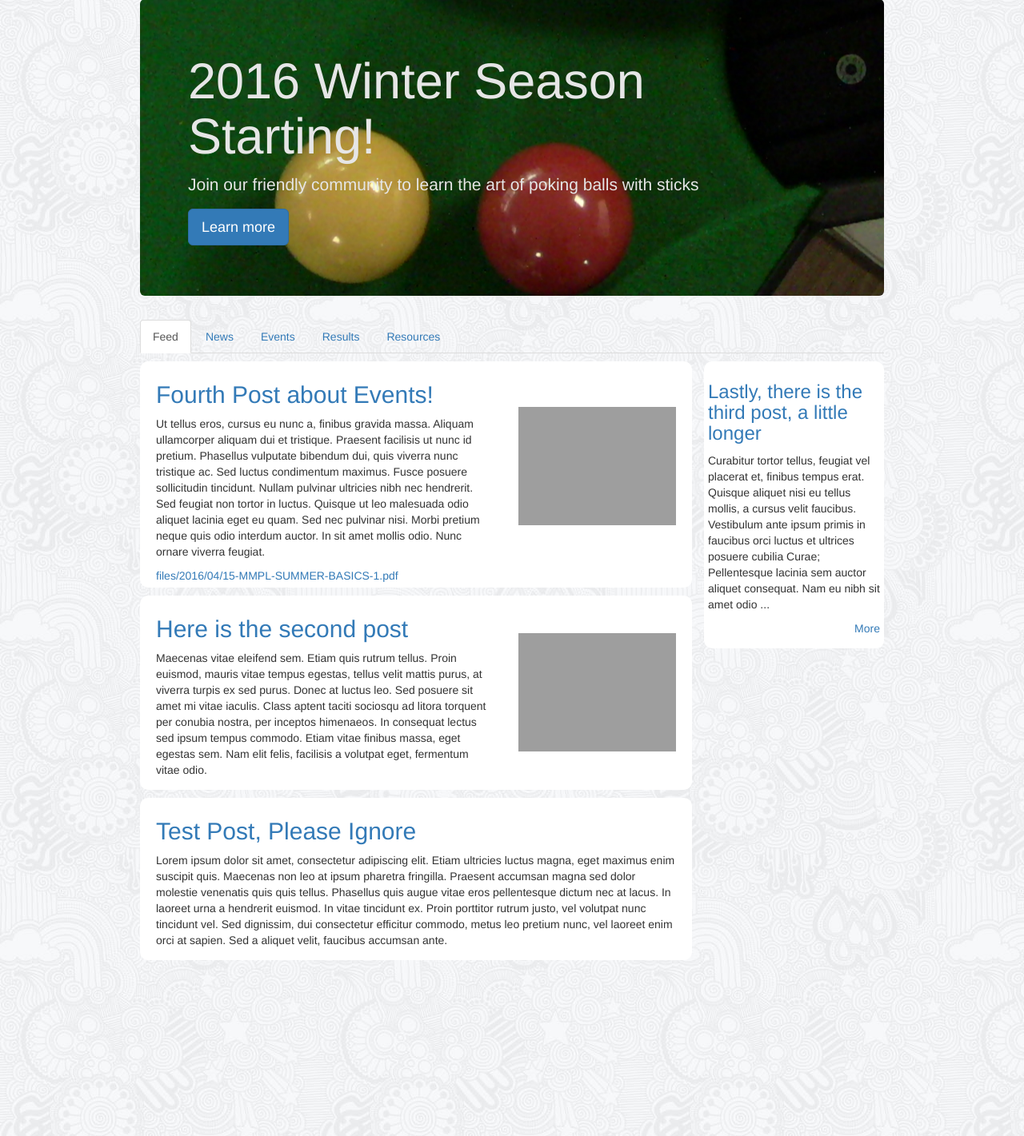
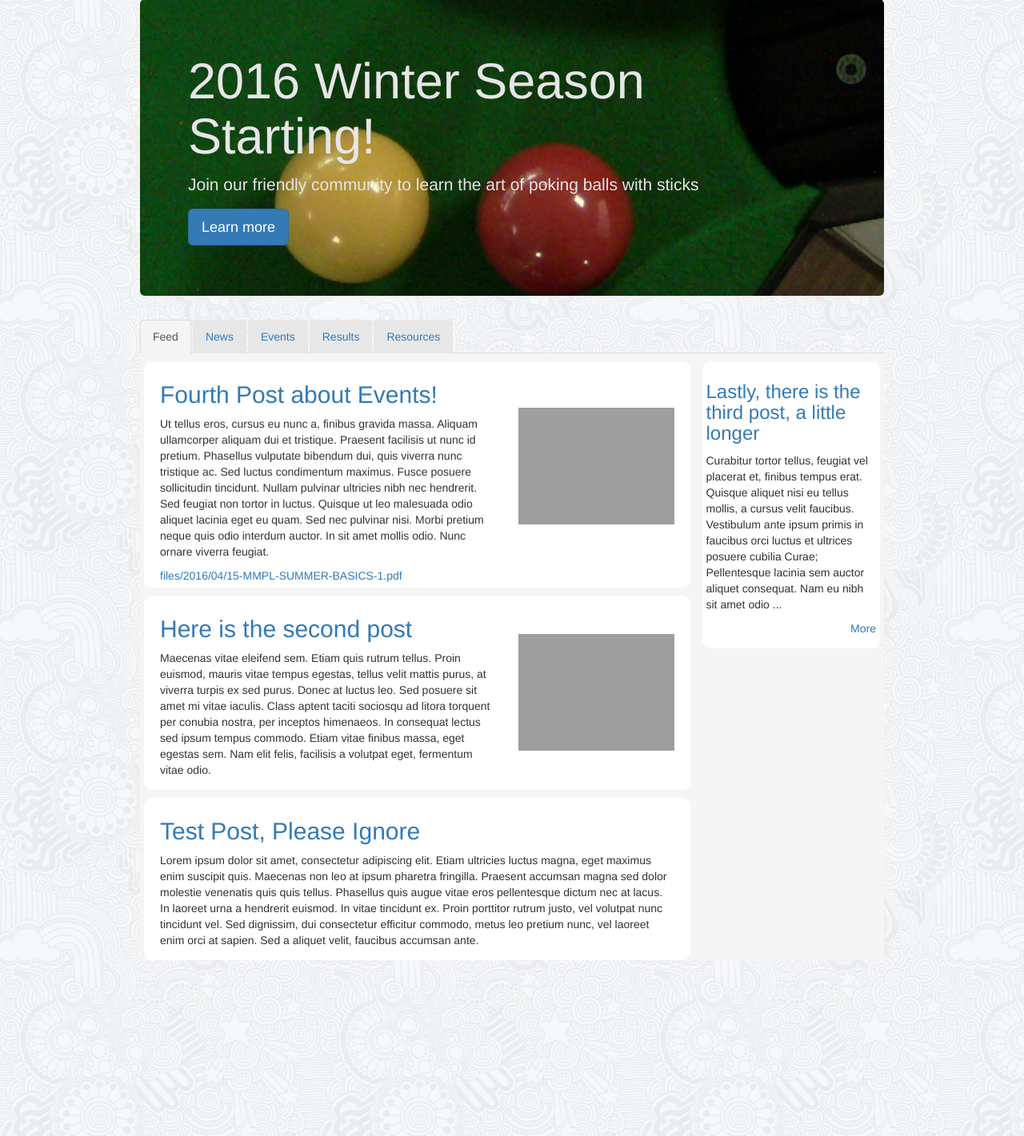
Before and after one commit to benjiboi214/mmpl, a Django app: page / in a window 1280 px wide. Shown: the part 71-1492 px from the top of the page at 80% size. Run offline with Django 3.2, Linux system fonts and the light colour scheme; data comes from the database, SQL or seed files in the repository; some libraries are stand-ins or nearby versions; grey boxes are pictures that could not be loaded.

Commit message:
Varioud updates to display: -Updated forms.py to remove the unecessary text css. -updated requirements.txt in prep for image-tools-2 -Cleaned up main.css for displyay and organisation. -Updated base.html to give the css classes nice names -Updated image.html to include the css changes -Updated search to include the CSS updates.

```diff
--- a/core/forms.py
+++ b/core/forms.py
@@ -18,7 +18,7 @@ class ContactForm(forms.Form):
         self.fields['contact_email'].label = "Your email:"
         self.fields['content'].label = "Your query:"
         self.helper = FormHelper()
-        self.helper.label_class = 'col-lg-2 text'
+        self.helper.label_class = 'col-lg-2'
         self.helper.field_class = 'col-lg-10'
         self.helper.layout = Layout(
             Field('contact_name'),
--- a/requirements.txt
+++ b/requirements.txt
@@ -2,6 +2,7 @@ audiotools==3.1.1
 Django==1.8
 django-crispy-forms==1.6.0
 django-haystack==2.4.1
+django-image-tools-2==1.0
 elasticsearch==2.3.0
 pbr==1.8.1
 Pillow==3.0.0
--- a/static/css/main.css
+++ b/static/css/main.css
@@ -71,6 +71,15 @@ body {
     margin-left: 0px;
 }
 
+.feed-bg {
+    background-color: whitesmoke;
+}
+
+.feed-padding {
+    padding-left: 5px;
+    padding-right: 5px;
+}
+
 .post {
     margin-left: 15px;
     margin-right: 15px;
@@ -93,7 +102,7 @@ img {
     float: none
 }
 
-.img-center {
+.col-lg-12 > img {
     margin: 0 auto;
 }
 
@@ -104,3 +113,13 @@ img {
 .form-horizontal {
     padding-left: 15px
 }
+
+.nav-tabs > li.active > a,
+.nav-tabs > li.active > a:hover,
+.nav-tabs > li.active > a:focus {
+    background-color: whitesmoke;
+}
+
+.nav-tabs > li > a {
+    background-color: #e7e7e7;
+}
--- a/templates/core/base.html
+++ b/templates/core/base.html
@@ -77,6 +77,7 @@
         {% get_jumbotron %}
         {% endblock %}
         <div class="container">
+
                 <ul class="nav nav-tabs">
                     {% if actual_category == 'Feed' %} <li class="active"> {% else %} <li> {% endif %}<a href="{% url 'index' %}">Feed</a></li>
                     {% if actual_category == 'News' %} <li class="active"> {% else %} <li> {% endif %}<a href="{% url 'news' %}">News</a></li>
@@ -84,9 +85,11 @@
                     {% if actual_category == 'Results' %} <li class="active"> {% else %} <li> {% endif %}<a href="{% url 'results' %}">Results</a></li>
                     {% if actual_category == 'Resources' %} <li class="active"> {% else %} <li> {% endif %}<a href="{% url 'resources' %}">Resources</a></li>
                 </ul>
-            <div class="row">
+            <div class="feed-bg">
+                <div class="row feed-padding">
                     {% block body %}
                     {% endblock %}
+                </div>
             </div>
         </div>
         <footer class="footer">
--- a/templates/core/image.html
+++ b/templates/core/image.html
@@ -9,7 +9,7 @@
             </h2>
         </div>
         <div class="col-lg-12 ">
-            <img src="{{ post.image.url }}" class="img-responsive img-center">
+            <img src="{{ post.image.url }}" class="img-responsive">
         </div>
         <div class="col-lg-10 col-lg-offset-2">
             <a href="{{request.META.HTTP_REFERER}}">&#60;&#60; Back &#60;&#60;</a>
--- a/templates/search/search.html
+++ b/templates/search/search.html
@@ -1,7 +1,6 @@
 {% extends 'core/base.html' %}
 
 {% block body %}
-    <div class="row">
     <div class="col-lg-12">
         {% if query %}
             <h3>Results</h3>
@@ -46,5 +45,4 @@
                 </form>
         {% endif %}
     </div>
-    </div>
 {% endblock %}
```
Lines whose indentation alone changed are shown as unchanged.
